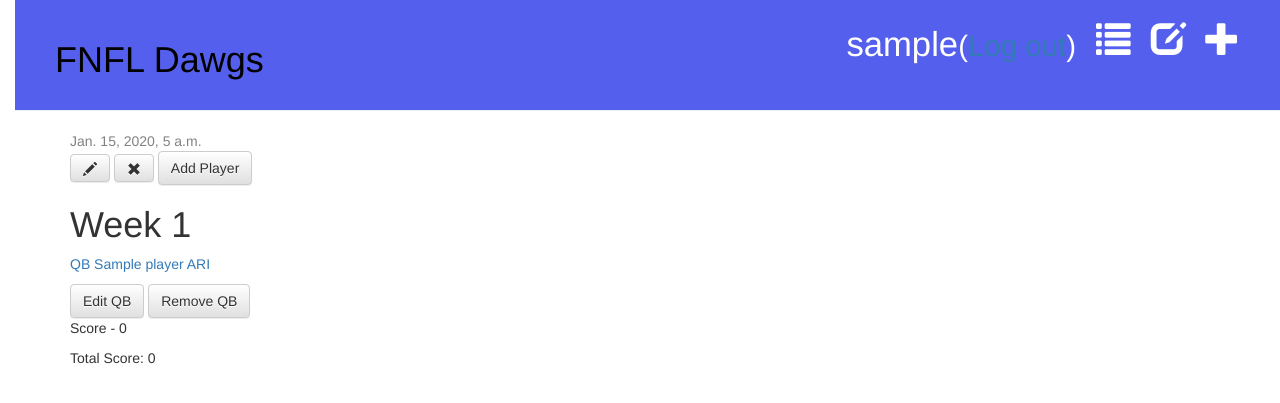
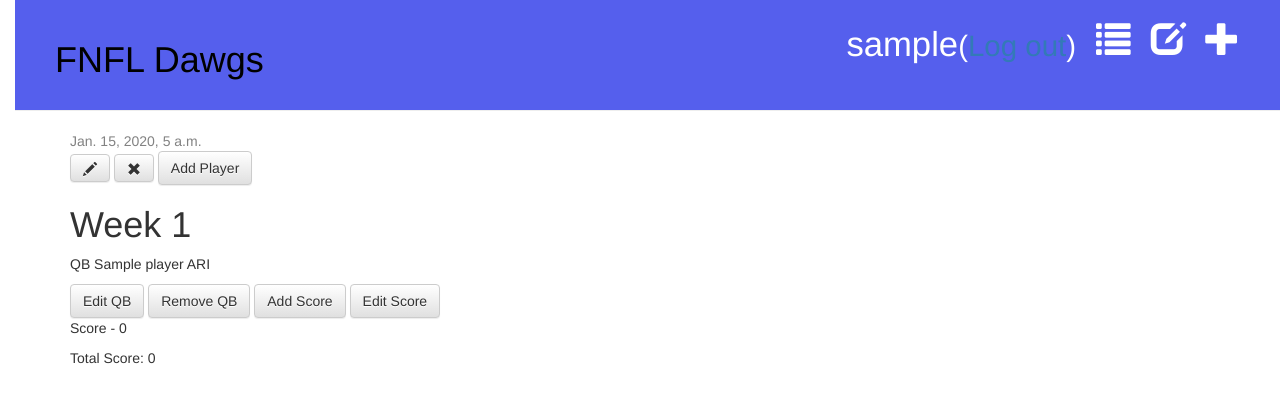
Before and after one commit to wallace123/fnfldawgs, a Django app: page /lineup/1/ in a window 1280 px wide. Shown: the top 403 px of the page. Run offline with Django 3.2, Linux system fonts and the light colour scheme; a user stored in the database is signed in; tables that the repository leaves empty hold one stand-in row (values such as "Sample post"); some libraries are stand-ins or nearby versions.

Commit message:
Adding ability to edit scores

```diff
--- a/fnfl/templates/fnfl/lineup_detail.html
+++ b/fnfl/templates/fnfl/lineup_detail.html
@@ -19,53 +19,65 @@
         <h1>{{ lineup.week }}</h1>
 
         {% if qb != '' %}
-            <a href="{% url 'add_score' pk=lineup.pk player_pk=qb.pk %}">
             <p>{{qb.position}} {{qb.name}} {{qb.team}}</p>
-            </a>
             <a class="btn btn-default" href="{% url 'edit_player' pk=lineup.pk player_pk=qb.pk %}">Edit QB</a>
             <a class="btn btn-default" href="{% url 'remove_player' pk=lineup.pk player_pk=qb.pk %}">Remove QB</a>
+            <a class="btn btn-default" href="{% url 'add_score' pk=lineup.pk player_pk=qb.pk %}">Add Score</a>
+            <a class="btn btn-default" href="{% url 'edit_score' pk=lineup.pk player_pk=qb.pk %}">Edit Score</a>
             <p>  Score - {{qb_score}}</p>
         {% endif %}
 
         {% if rb1 != '' %}
-            <a href="{% url 'add_score' pk=lineup.pk player_pk=rb1.pk %}">
             <p>{{rb1.position}} {{rb1.name}} {{rb1.team}}</p>
-            </a>
+            <a class="btn btn-default" href="{% url 'edit_player' pk=lineup.pk player_pk=rb1.pk %}">Edit RB</a>
+            <a class="btn btn-default" href="{% url 'remove_player' pk=lineup.pk player_pk=rb1.pk %}">Remove RB</a>
+            <a class="btn btn-default" href="{% url 'add_score' pk=lineup.pk player_pk=rb1.pk %}">Add Score</a>
+            <a class="btn btn-default" href="{% url 'edit_score' pk=lineup.pk player_pk=rb1.pk %}">Edit Score</a>
             <p>  Score - {{rb1_score}}</p>
         {% endif %}
 
         {% if rb2 != '' %}
-            <a href="{% url 'add_score' pk=lineup.pk player_pk=rb2.pk %}">
             <p>{{rb2.position}} {{rb2.name}} {{rb2.team}}</p>
-            </a>
+            <a class="btn btn-default" href="{% url 'edit_player' pk=lineup.pk player_pk=rb2.pk %}">Edit RB</a>
+            <a class="btn btn-default" href="{% url 'remove_player' pk=lineup.pk player_pk=rb2.pk %}">Remove RB</a>
+            <a class="btn btn-default" href="{% url 'add_score' pk=lineup.pk player_pk=rb2.pk %}">Add Score</a>
+            <a class="btn btn-default" href="{% url 'edit_score' pk=lineup.pk player_pk=rb2.pk %}">Edit Score</a>
             <p>  Score - {{rb2_score}}</p>
         {% endif %}
 
         {% if wr1 != '' %}
-            <a href="{% url 'add_score' pk=lineup.pk player_pk=wr1.pk %}">
             <p>{{wr1.position}} {{wr1.name}} {{wr1.team}}</p>
-            </a>
+            <a class="btn btn-default" href="{% url 'edit_player' pk=lineup.pk player_pk=wr1.pk %}">Edit WR</a>
+            <a class="btn btn-default" href="{% url 'remove_player' pk=lineup.pk player_pk=wr1.pk %}">Remove WR</a>
+            <a class="btn btn-default" href="{% url 'add_score' pk=lineup.pk player_pk=wr1.pk %}">Add Score</a>
+            <a class="btn btn-default" href="{% url 'edit_score' pk=lineup.pk player_pk=wr1.pk %}">Edit Score</a>
             <p>  Score - {{wr1_score}}</p>
         {% endif %}
 
         {% if wr2 != '' %}
-            <a href="{% url 'add_score' pk=lineup.pk player_pk=wr2.pk %}">
             <p>{{wr2.position}} {{wr2.name}} {{wr2.team}}</p>
-            </a>
+            <a class="btn btn-default" href="{% url 'edit_player' pk=lineup.pk player_pk=wr2.pk %}">Edit WR</a>
+            <a class="btn btn-default" href="{% url 'remove_player' pk=lineup.pk player_pk=wr2.pk %}">Remove WR</a>
+            <a class="btn btn-default" href="{% url 'add_score' pk=lineup.pk player_pk=wr2.pk %}">Add Score</a>
+            <a class="btn btn-default" href="{% url 'edit_score' pk=lineup.pk player_pk=wr2.pk %}">Edit Score</a>
             <p>  Score - {{wr2_score}}</p>
         {% endif %}
 
         {% if te != '' %}
-            <a href="{% url 'add_score' pk=lineup.pk player_pk=te.pk %}">
             <p>{{te.position}} {{te.name}} {{te.team}}</p>
-            </a>
+            <a class="btn btn-default" href="{% url 'edit_player' pk=lineup.pk player_pk=te.pk %}">Edit TE</a>
+            <a class="btn btn-default" href="{% url 'remove_player' pk=lineup.pk player_pk=te.pk %}">Remove TE</a>
+            <a class="btn btn-default" href="{% url 'add_score' pk=lineup.pk player_pk=te.pk %}">Add Score</a>
+            <a class="btn btn-default" href="{% url 'edit_score' pk=lineup.pk player_pk=te.pk %}">Edit Score</a>
             <p>  Score - {{te_score}}</p>
         {% endif %}
 
         {% if k != '' %}
-            <a href="{% url 'add_score' pk=lineup.pk player_pk=k.pk %}">
             <p>{{k.position}} {{k.name}} {{k.team}}</p>
-            </a>
+            <a class="btn btn-default" href="{% url 'edit_player' pk=lineup.pk player_pk=k.pk %}">Edit K</a>
+            <a class="btn btn-default" href="{% url 'remove_player' pk=lineup.pk player_pk=k.pk %}">Remove K</a>
+            <a class="btn btn-default" href="{% url 'add_score' pk=lineup.pk player_pk=k.pk %}">Add Score</a>
+            <a class="btn btn-default" href="{% url 'edit_score' pk=lineup.pk player_pk=k.pk %}">Edit Score</a>
             <p>  Score - {{k_score}}</p>
         {% endif %}
 
--- a/fnfl/urls.py
+++ b/fnfl/urls.py
@@ -14,4 +14,5 @@ urlpatterns = [
     url(r'^lineup/(?P<pk>\d+)/player/(?P<player_pk>\d+)/$', views.add_score, name="add_score"),
     url(r'^lineup/(?P<pk>\d+)/player/(?P<player_pk>\d+)/remove/$', views.remove_player, name="remove_player"),
     url(r'^lineup/(?P<pk>\d+)/player/(?P<player_pk>\d+)/edit/$', views.edit_player, name="edit_player"),
+    url(r'^lineup/(?P<pk>\d+)/player/(?P<player_pk>\d+)/score/edit/$', views.edit_score, name="edit_score"),
 ]
--- a/fnfl/views.py
+++ b/fnfl/views.py
@@ -238,3 +238,24 @@ def add_score(request, pk, player_pk):
     else:
         form = ScoreForm()
     return render(request, 'fnfl/add_score.html', {'form': form})
+
+
+@login_required
+def edit_score(request, pk, player_pk):
+    lineup = get_object_or_404(Lineup, pk=pk)
+    player = get_object_or_404(Player, pk=player_pk)
+    try:
+        score = Score.objects.get(lineup_to_score=lineup, player_to_score=player)
+    except:
+        return redirect('lineup_detail', pk=lineup.pk)
+    if request.method == "POST":
+        form = ScoreForm(request.POST, instance=score)
+        if form.is_valid():
+            score = form.save(commit=False)
+            score.lineup_to_score = lineup
+            score.player_to_score = player
+            score.save()
+            return redirect('lineup_detail', pk=lineup.pk)
+    else:
+        form = ScoreForm(instance=score)
+    return render(request, 'fnfl/edit_score.html', {'form': form})
```
Also changed, not shown: fnfl/templates/fnfl/edit_score.html (added, +9 -0 lines). Lines whose indentation alone changed are shown as unchanged.
